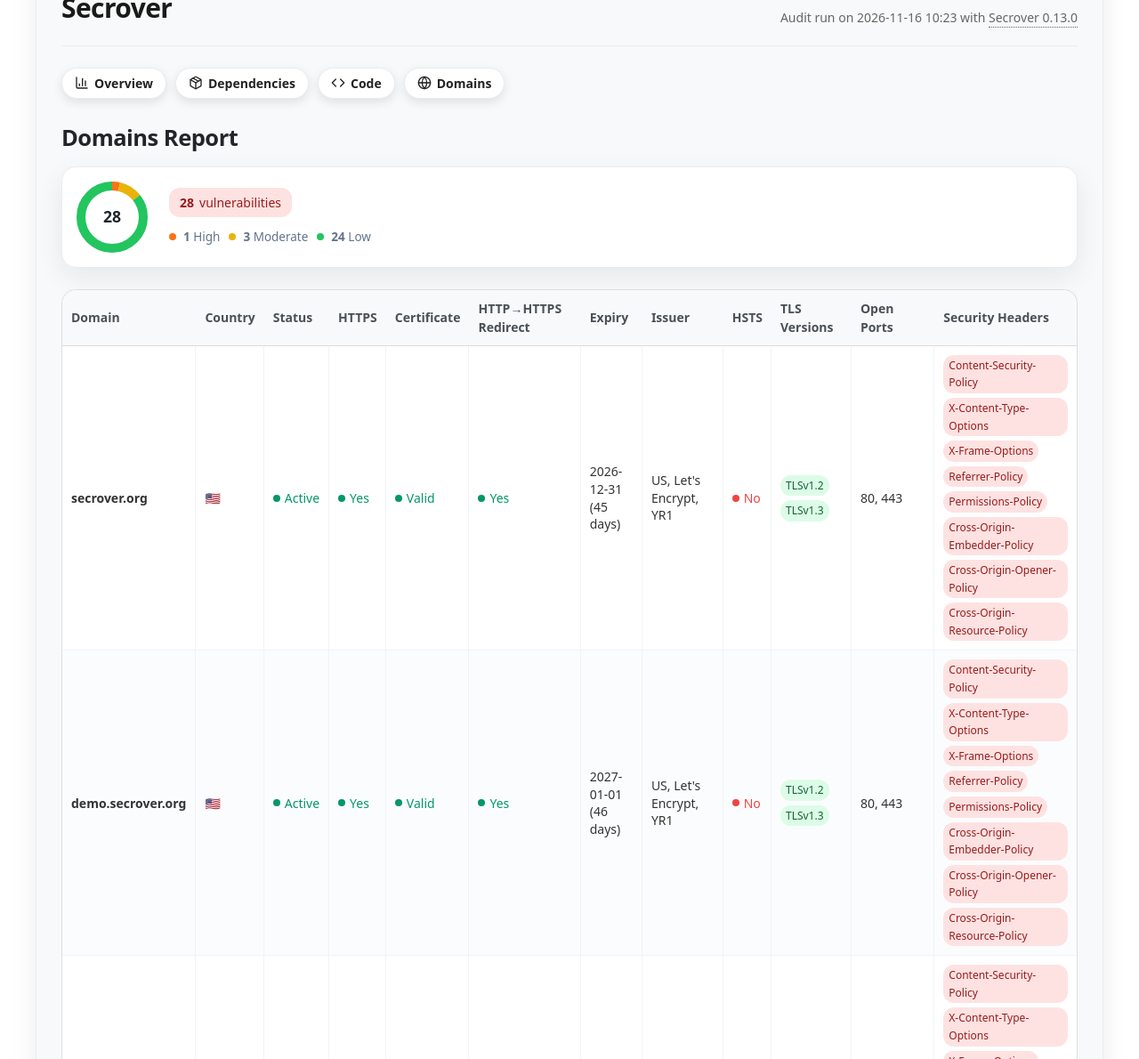
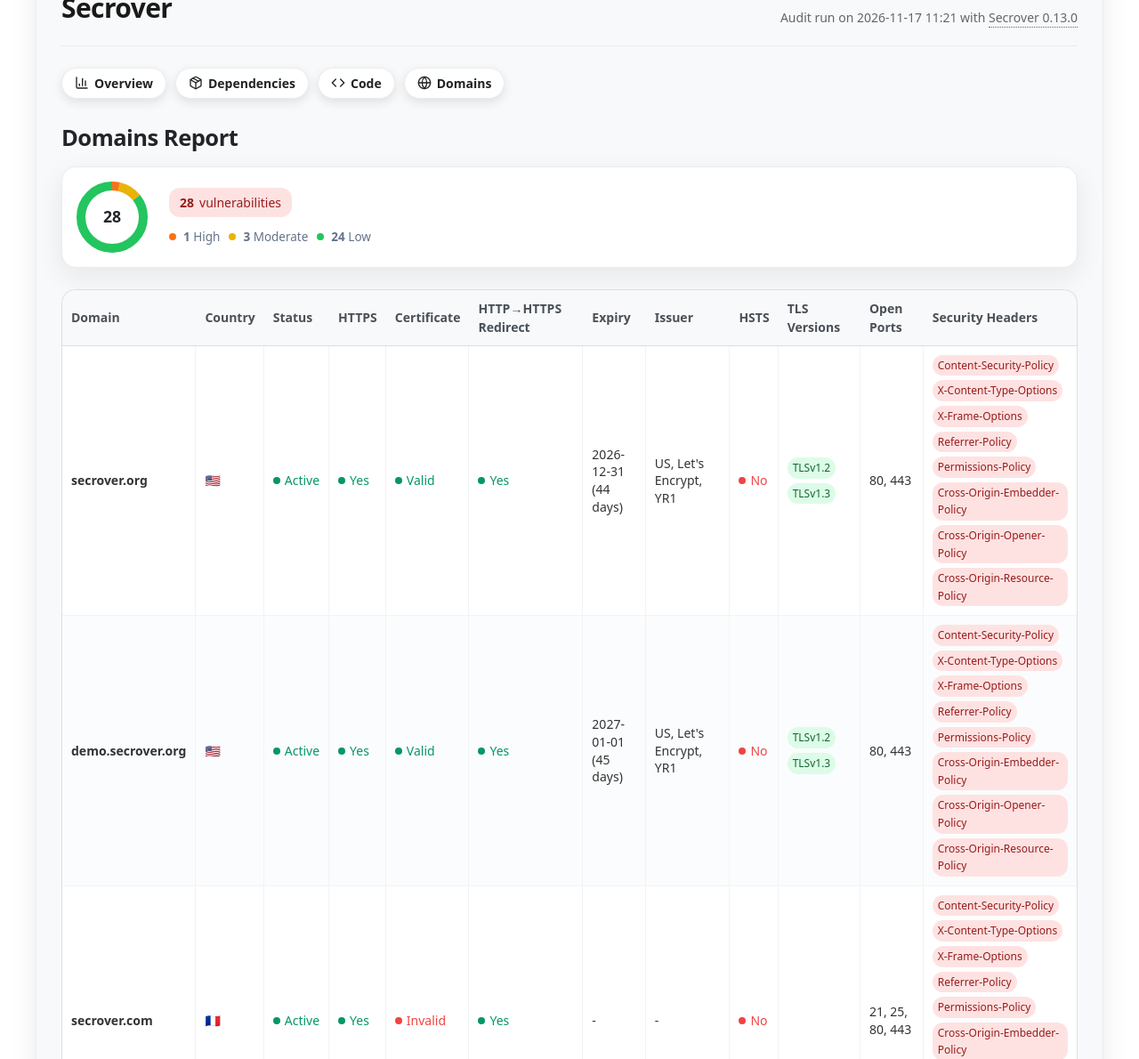
Before and after one commit to Secrover/secrover-demo, a plain HTML site: page docs/domains_report.html in a window 1280 px wide. Shown: the part 110-1300 px from the top of the page at 89% size. Drawn offline with Linux system fonts and the light colour scheme.

Commit message:
Daily secrover scan: 2026-11-17 11:21:26

```diff
--- a/docs/domains_report.html
+++ b/docs/domains_report.html
@@ -659,7 +659,7 @@
                 <div id="audit-info">
                     <p class="audit-info">
                         <em>
-                            Audit run on 2026-11-16 10:23 with
+                            Audit run on 2026-11-17 11:21 with
                             <span class="tooltip-link">
                                 Secrover 0.13.0
                                 <span class="tooltip">
@@ -832,7 +832,7 @@
                         <td>
                             2026-12-31<br>
 
-                                (45 days)
+                                (44 days)
 
                         </td>
                         <td>
@@ -962,7 +962,7 @@
                         <td>
                             2027-01-01<br>
 
-                                (46 days)
+                                (45 days)
 
                         </td>
                         <td>
@@ -1114,7 +1114,7 @@
                         <td>
 
 
-                                    21, 22, 80, 110, 443, 465, 587, 5900
+                                    21, 25, 80, 443
 
 
                         </td>
```
Also changed, not shown: docs/code_report.html (+1 -1 lines), docs/dependencies_report.html (+1 -1 lines), docs/index.html (+1 -1 lines).
